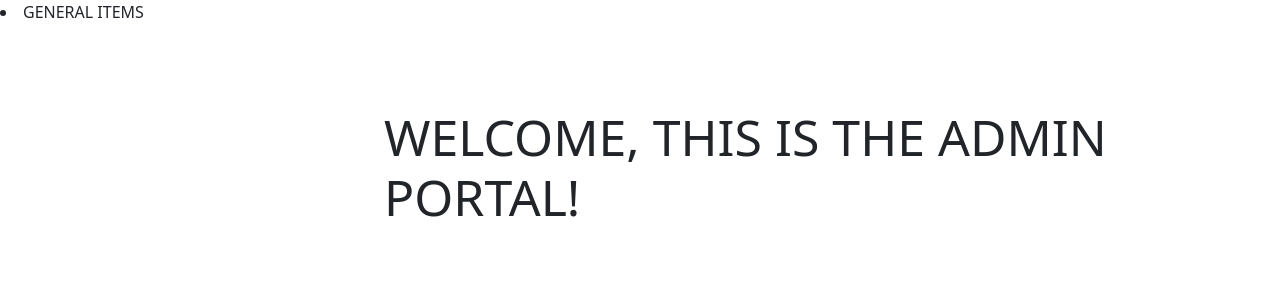
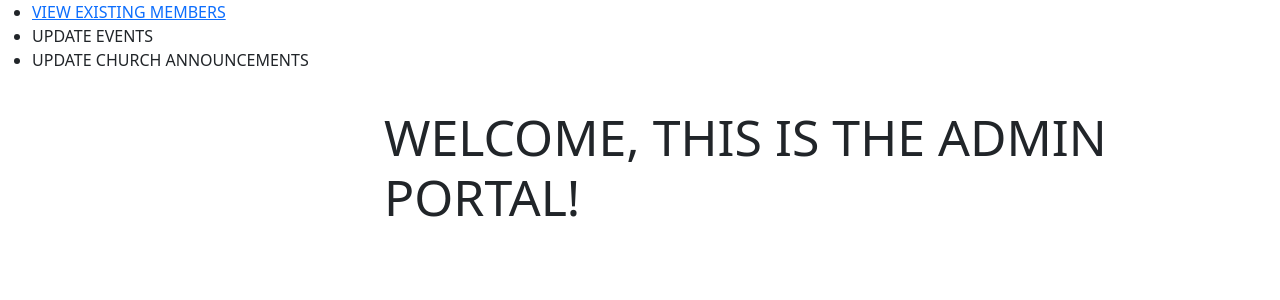
Before and after one commit to mike-mike-8000/NEW-church-management-project, a PHP site: page /adminportal.php in a window 1280 px wide. Shown: the part 133-433 px from the top of the page. Run offline with PHP 8.4, Linux system fonts and the light colour scheme; the visitor is signed in with stand-in values (Sample User, id 1).

Commit message:
admin portal updated

```diff
--- a/adminportal.php
+++ b/adminportal.php
@@ -26,8 +26,8 @@
     <nav>
         <ul>
             <li><a href="adminportal.php">Administrator Home</a></li>
+
             <a href="logout.php" class="btn btn-danger">Logout</a>
-
             <hr>
         </ul>
     </nav>
@@ -36,10 +36,16 @@
 <body>
     <div class="adminsection_1">
         <h1 class="img-text">WELCOME, THIS IS THE ADMIN PORTAL!</h1>
+    </div>
 
 
     <aside>
-        <li>GENERAL ITEMS
-        </li>
+        <ul>
+            <li><a href="">VIEW EXISTING MEMBERS</a></li>
+            <li><a href=""> </a>UPDATE EVENTS</li>
+            <li><a href=""> </a>UPDATE CHURCH ANNOUNCEMENTS</li>
+        </ul>
     </aside>
+
+
 </body>
```
